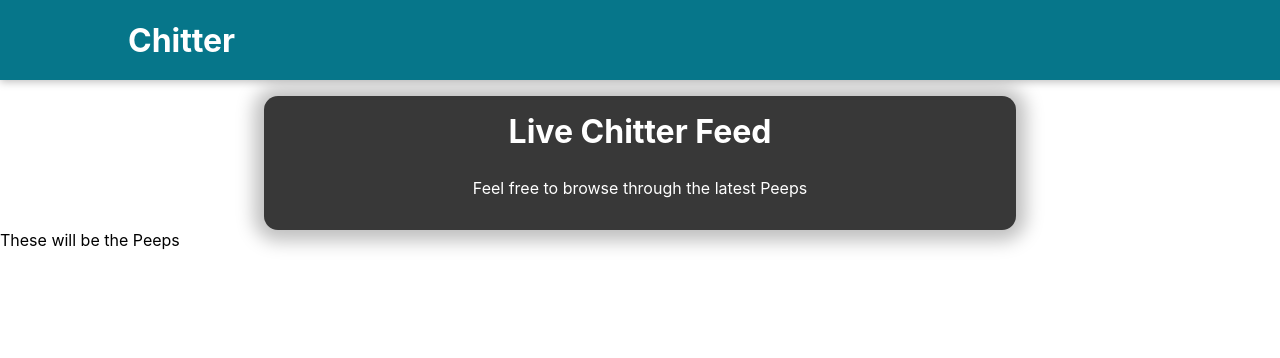
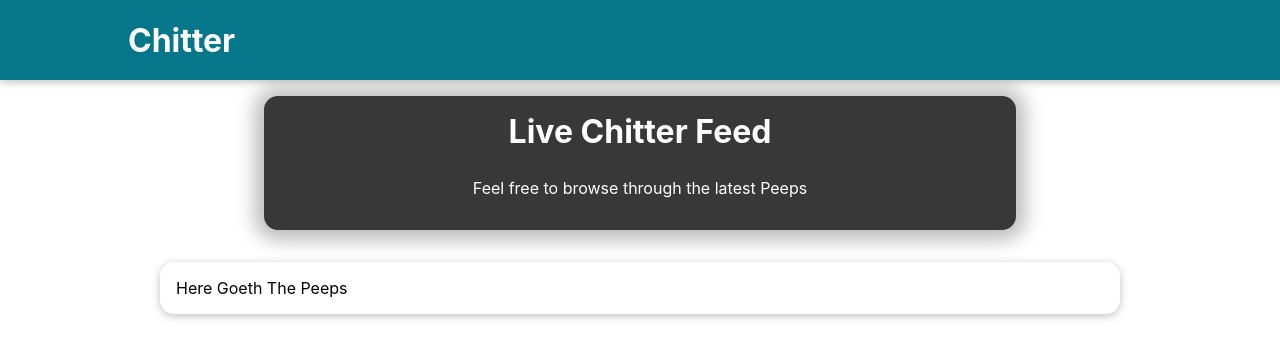
Before and after one commit to denriquem/chitterChallenge, a React (Create React App) app: page / in a window 1280 px wide. Shown: the top 358 px of the page. Built offline with nearby package versions, Linux system fonts and the light colour scheme; no server answers.

Commit message:
card component complete

```diff
--- /dev/null
+++ b/src/components/Card.js
@@ -0,0 +1,7 @@
+import classes from "./Card.module.css";
+
+const Card = (props) => {
+	return <div className={classes.card}>{props.children}</div>;
+};
+
+export default Card;
--- /dev/null
+++ b/src/components/Card.module.css
@@ -0,0 +1,6 @@
+.card {
+	padding: 1rem;
+	box-shadow: 0 2px 8px rgba(0, 0, 0, 0.25);
+	border-radius: 14px;
+	background-color: white;
+}
--- a/src/components/Peeps.js
+++ b/src/components/Peeps.js
@@ -1,5 +1,7 @@
 import React, { useState, useEffect } from "react";
 import axios from "axios";
+import classes from "./Peeps.module.css";
+import Card from "./Card";
 
 const Peeps = () => {
 	const [peeps, setPeeps] = useState([]);
@@ -10,16 +12,26 @@ const Peeps = () => {
 				const response = await axios.get(
 					"https://chitter-backend-api-v2.herokuapp.com/peeps"
 				);
-				console.log(response.data);
+				console.log("hello there");
+				let loadedPeeps = response.data;
+				setPeeps(loadedPeeps);
+
+				console.log(peeps);
 			} catch (error) {
 				console.log(error);
 			}
 		};
 
 		fetchPeeps();
-	});
+	}, []);
 
-	return <div>These will be the Peeps</div>;
+	return (
+		<section className={classes.peeps}>
+			<Card>
+				<div>Here Goeth The Peeps</div>
+			</Card>
+		</section>
+	);
 };
 
 export default Peeps;
--- /dev/null
+++ b/src/components/Peeps.module.css
@@ -0,0 +1,52 @@
+.peeps {
+	max-width: 60rem;
+	width: 90%;
+	margin: 2rem auto;
+	animation: meals-appear 1s ease-out forwards;
+}
+
+.buttonPosition {
+	margin: auto;
+	margin-bottom: 2%;
+	text-align: center;
+	float: right;
+	display: flex;
+	justify-content: center;
+	display: grid;
+	border-radius: 47%;
+	padding: 20px;
+	font-size: 16px;
+	background-color: #06768a;
+	color: white;
+	font-family: Verdana, Tahoma, sans-serif;
+	font-size: large;
+	font-weight: bold;
+}
+
+.peeps ul {
+	list-style: none;
+	margin: 0;
+	padding: 0;
+}
+
+.peepsError {
+	text-align: center;
+	color: red;
+}
+
+.peepsLoading {
+	text-align: center;
+	color: white;
+}
+
+@keyframes poems-appear {
+	from {
+		opacity: 0;
+		transform: translateY(3rem);
+	}
+
+	to {
+		opacity: 1;
+		transform: translateY(0);
+	}
+}
```
